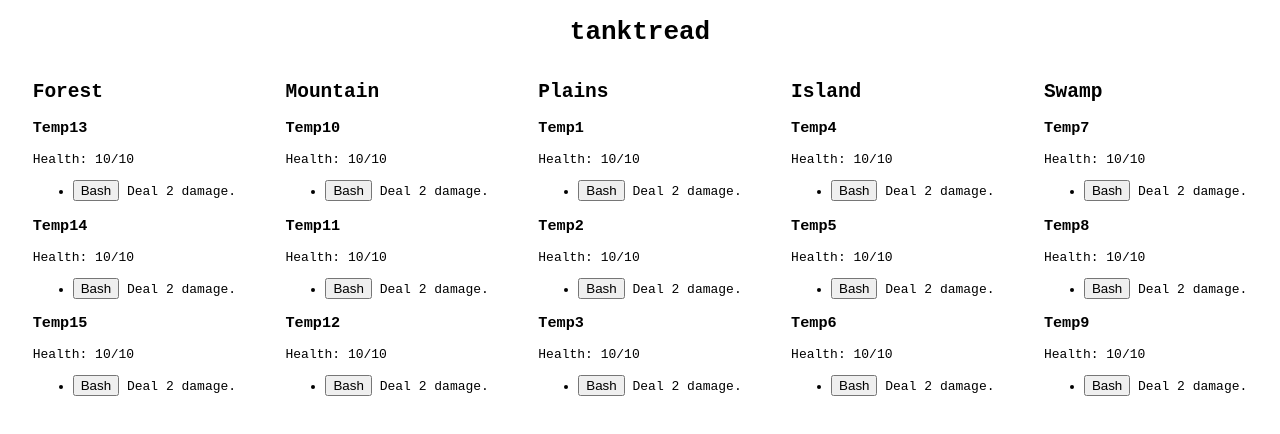
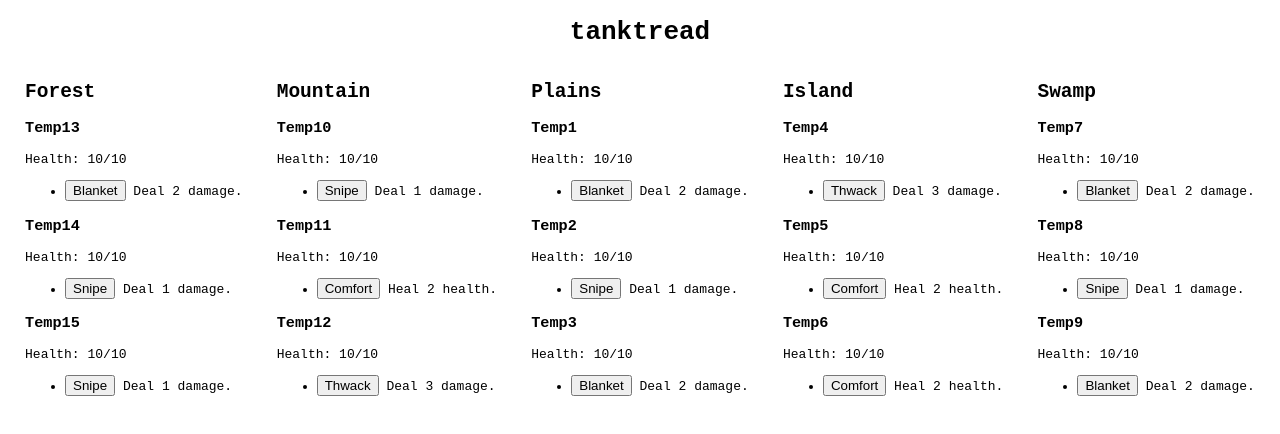
Before and after one commit to MayMoonsley/tanktread, an Angular app: page / in a window 1280 px wide. Shown: the top 434 px of the page. Built offline with nearby package versions, Linux system fonts and the light colour scheme.

Commit message:
Skills can be used!

```diff
--- a/src/app/Game.ts
+++ b/src/app/Game.ts
@@ -24,7 +24,12 @@ export namespace Game {
 
     function init(): void {
         const regionNames = ['Plains', 'Island', 'Swamp', 'Mountain', 'Forest'];
-        const skills = [new Skill('Bash', SkillTargetingMode.Self, [{ type: 'damageTarget', amount: 2 }])];
+        const skills = [
+            new Skill('Thwack', SkillTargetingMode.UnitMelee, [{ type: 'damageTarget', amount: 3 }]),
+            new Skill('Snipe', SkillTargetingMode.UnitRanged, [{ type: 'damageTarget', amount: 1 }]),
+            new Skill('Comfort', SkillTargetingMode.UnitMelee, [{ type: 'healTarget', amount: 2 }]),
+            new Skill('Blanket', SkillTargetingMode.Region, [{type: 'damageTarget', amount: 2}]),
+        ];
         battlefield = new Battlefield([]);
         let tempNum = 1;
         for (const name of regionNames) {
@@ -58,6 +63,14 @@ export namespace Game {
         };
     }
 
+    export function target(target: Targetable): void {
+        if (!currentTargetingState.active || !currentTargetingState.targetables.includes(target)) {
+            throw new Error('Game.target() called while not targeting, somehow');
+        }
+        target.applySkill(currentTargetingState.user!, currentTargetingState.skill!);
+        currentTargetingState.active = false;
+    }
+
     export function hurtEveryone(): void {
         const b: Battlefield = getBattlefield();
         for (const region of b.regions) {
--- a/src/app/battlefield-region/battlefield-region.component.ts
+++ b/src/app/battlefield-region/battlefield-region.component.ts
@@ -7,7 +7,8 @@ import { Unit } from '../classes/Unit';
     selector: 'app-battlefield-region',
     templateUrl: './battlefield-region.component.html',
     host: {
-        '[class.targetable]': 'targetable'
+        '[class.targetable]': 'targetable',
+        '(click)': 'target()'
     },
     styleUrls: ['./battlefield-region.component.css']
 })
@@ -25,4 +26,10 @@ export class BattlefieldRegionComponent implements OnInit {
     ngOnInit(): void {
     }
 
+    target(): void {
+        if (this.targetable && this.region !== undefined) {
+            Game.target(this.region);
         }
+    }
+
+}
--- a/src/app/skill/skill.component.html
+++ b/src/app/skill/skill.component.html
@@ -1 +1 @@
-<li><button (click)="use()">{{skill!.name}}</button> {{skill!.description}}</li>
+<li><button (click)="use($event)">{{skill!.name}}</button> {{skill!.description}}</li>
--- a/src/app/skill/skill.component.ts
+++ b/src/app/skill/skill.component.ts
@@ -18,7 +18,8 @@ export class SkillComponent implements OnInit {
   ngOnInit(): void {
   }
 
-  use(): void {
+  use(event: MouseEvent): void {
+      event.stopPropagation();
       Game.beginTargeting(this.unit!, this.skill!);
   }
 
--- a/src/app/unit/unit.component.ts
+++ b/src/app/unit/unit.component.ts
@@ -1,22 +1,31 @@
 import { Component, OnInit, Input } from '@angular/core';
 import { Unit } from '../classes/Unit';
+import { Game } from '../Game';
 
 @Component({
     selector: 'app-unit',
     templateUrl: './unit.component.html',
     host: {
-        '[class.targetable]': 'targetable'
+        '[class.targetable]': 'targetable',
+        '(click)': 'target($event)'
     },
     styleUrls: ['./unit.component.css']
 })
 export class UnitComponent implements OnInit {
 
-  @Input() unit?: Unit = undefined;
-  @Input() targetable: boolean = false;
+    @Input() unit?: Unit = undefined;
+    @Input() targetable: boolean = false;
 
-  constructor() { }
+    constructor() { }
 
-  ngOnInit(): void {
-  }
+    ngOnInit(): void {
+    }
+
+    target(event: MouseEvent): void {
+        if (this.targetable && this.unit !== undefined) {
+            event.stopPropagation();
+            Game.target(this.unit);
+        }
+    }
 
 }
```
Lines whose indentation alone changed are shown as unchanged.
